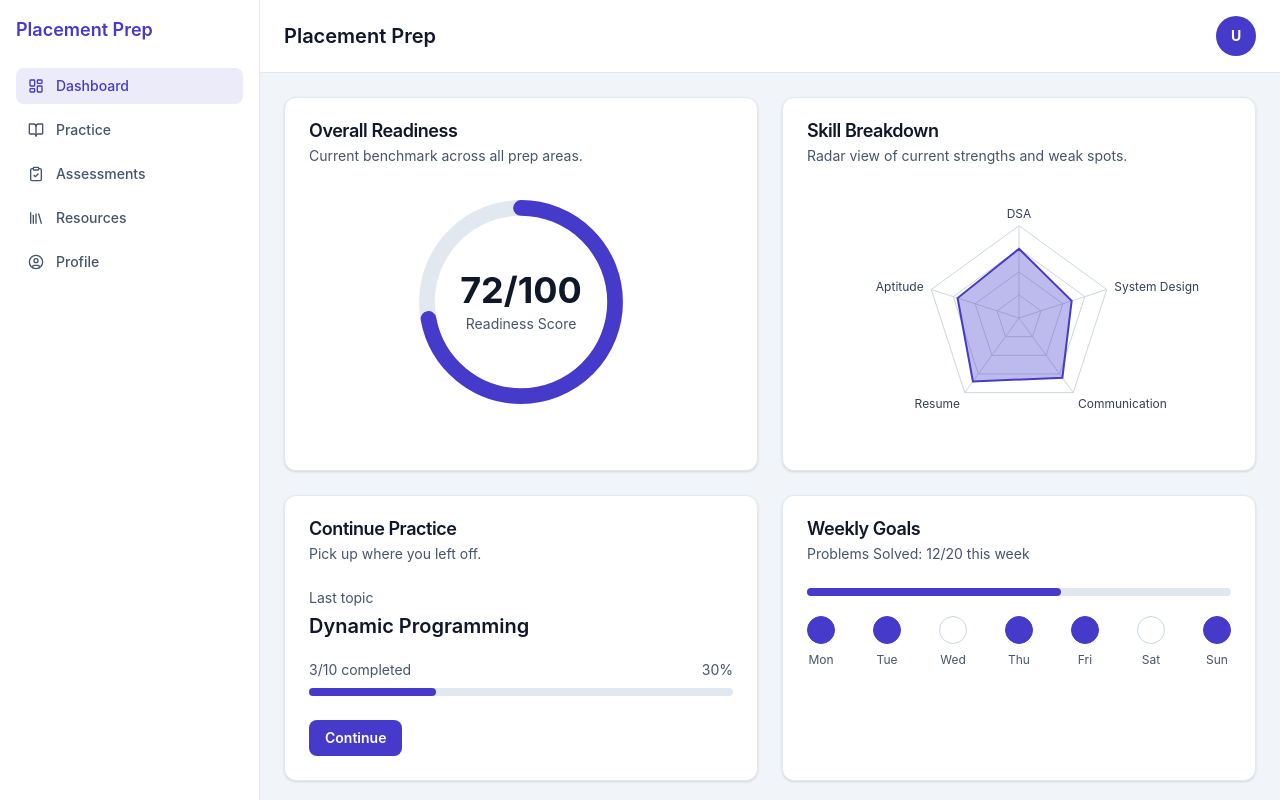
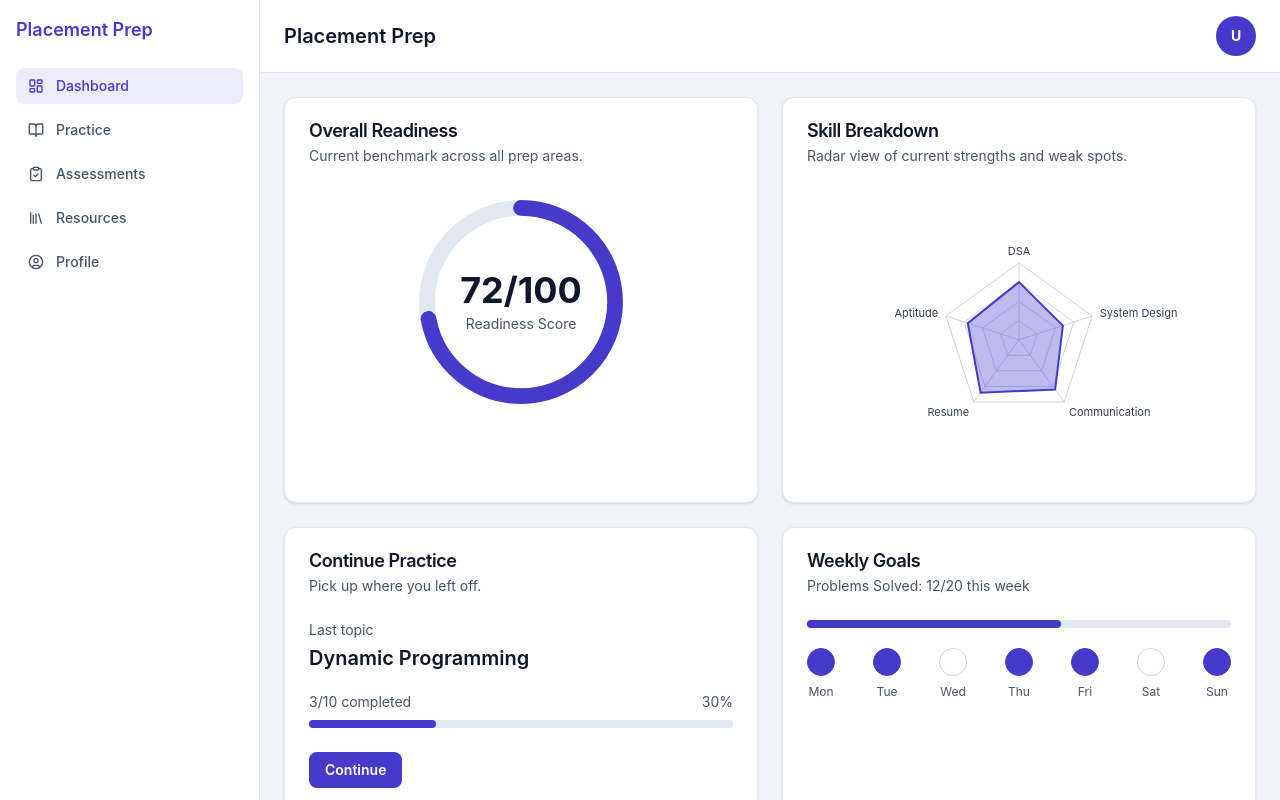
Before and after one commit to AjayS0708/PlacementReadinessPlatform, a React (Vite) app: page /app/dashboard in a window 1280 px wide. Shown: the top 800 px of the page. Built offline with nearby package versions, Linux system fonts and the light colour scheme.

Commit message:
Fix radar chart overflow on narrow screens

```diff
--- a/src/pages/DashboardPage.tsx
+++ b/src/pages/DashboardPage.tsx
@@ -100,11 +100,18 @@ export function DashboardPage() {
           <CardDescription>Radar view of current strengths and weak spots.</CardDescription>
         </CardHeader>
         <CardContent>
-          <div className="h-64 w-full">
-            <ResponsiveContainer width="100%" height="100%">
-              <RadarChart data={skillData} outerRadius="75%">
+          <div className="w-full overflow-x-auto">
+            <div className="mx-auto h-64 min-w-[320px] sm:h-72">
+              <ResponsiveContainer width="100%" height="100%">
+                <RadarChart
+                  data={skillData}
+                  cx="50%"
+                  cy="52%"
+                  outerRadius="62%"
+                  margin={{ top: 20, right: 30, bottom: 20, left: 30 }}
+                >
                 <PolarGrid stroke="#cbd5e1" />
-                <PolarAngleAxis dataKey="skill" tick={{ fill: '#334155', fontSize: 12 }} />
+                <PolarAngleAxis dataKey="skill" tick={{ fill: '#334155', fontSize: 11 }} />
                 <Radar
                   dataKey="score"
                   stroke="hsl(245 58% 51%)"
@@ -112,8 +119,9 @@ export function DashboardPage() {
                   fillOpacity={0.35}
                   strokeWidth={2}
                 />
-              </RadarChart>
-            </ResponsiveContainer>
+                </RadarChart>
+              </ResponsiveContainer>
+            </div>
           </div>
         </CardContent>
       </Card>
```
